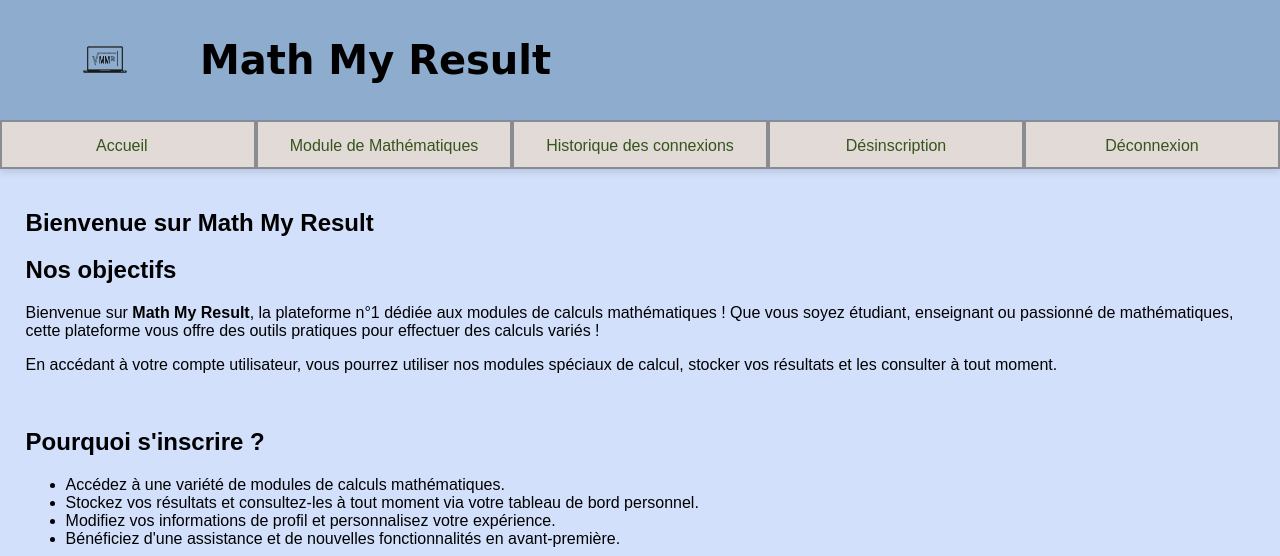
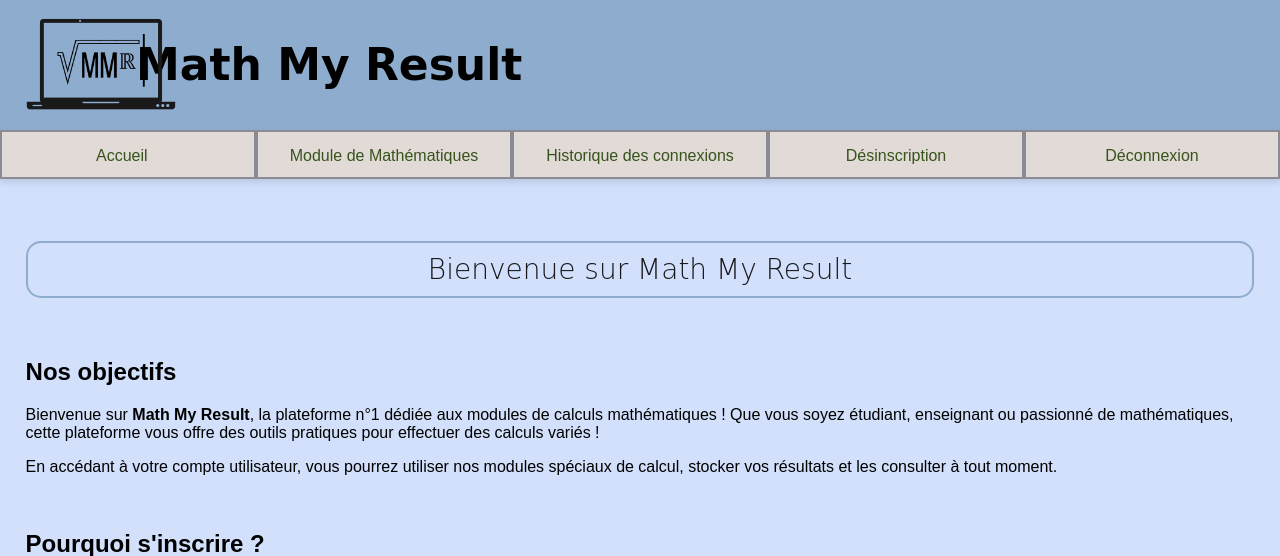
Before and after one commit to Andreadlc/SAE_Semestre_3, a PHP site: page /accueil.php in a window 1280 px wide. Shown: the top 556 px of the page. Run offline with PHP 8.4, Linux system fonts and the light colour scheme; the visitor is signed in with stand-in values (Sample User, id 1); some libraries are stand-ins or nearby versions; some web fonts are replaced.

Commit message:
Modification de l'interface visuelle et esthétique de l'acceuil

```diff
--- a/src/php/css/style.css
+++ b/src/php/css/style.css
@@ -2,35 +2,34 @@
     font-family: "Raleway";
     src: url("fonts/Raleway/static/Raleway-Regular.ttf");
 }
-
 @font-face {
     font-family: "Lobster";
     src: url("fonts/Lobster/Lobster-Regular.ttf");
 }
-
 @font-face {
     font-family: "Cutive Mono";
     src: url("fonts/Cutive_Mono/CutiveMono-Regular.ttf");
 }
-
 /* Classes pour les polices spécifiques */
 .Cuti, .cuti2 {
     font-family: "Cutive Mono", monospace;
 }
-
 .lobster2, .lobster {
     font-family: "Lobster", cursive;
 }
-
 .raleway2, .raleway {
     font-family: "Raleway", sans-serif;
 }
+
 
 
 html, body {
     height: 100%; /* Permet au body de s'étendre sur toute la hauteur de la fenêtre */
     margin: 0; /* Supprime les marges par défaut */
 }
+
+
+
 /* Styles de base */
 body {
     margin: 0;
@@ -39,28 +38,25 @@ body {
     display: flex;
     flex-direction: column;
     min-height: 100vh; /* Assure que la page occupe toute la hauteur de l'écran */
-
 }
-
 header {
     display: flex;
     background-color: #8EACCD;
     align-items: center;
     padding: 10px;
 }
-
-header > img {
-    margin-left: 5%;
-    width: 64px;
-    height: 64px;
+#imgNav {
+    position: absolute;
+    left: 0;
+    margin-left: 2%;
+    width: 150px;
+    height: 150px;
 }
-
-header > h1 {
-    font-size: 2.5rem;
-    margin-left: 5%;
+#nomSite {
+    font-size: 2.75rem;
+    margin-left: 10%;
     font-family: "Lobster", cursive;
 }
-
 nav {
     width: 100%;
     background-color: #E2DAD6;
@@ -69,8 +65,6 @@ nav {
     z-index: 10;
     box-shadow: 0px 4px 6px rgba(0, 0, 0, 0.1); /* Ajoute une ombre pour plus de style */
 }
-
-
 nav a {
     font-family: "Raleway", sans-serif;
     display: block;
@@ -80,7 +74,6 @@ nav a {
     border-bottom: 2px solid transparent;
     border-top: 5px solid transparent;
 }
-
 nav ul {
     list-style-type: none;
     padding: 0;
@@ -89,23 +82,19 @@ nav ul {
     justify-content: center;
     flex-wrap: wrap;
 }
-
 nav ul li {
     position: relative;
     flex: 1;
     text-align: center;
     border: 2px solid #898b95; /* Contour de 2px avec couleur bleue */
 }
-
 nav a:hover {
     color: #4D3D3D;
     border-top: 5px solid #E2DAD6;
 }
-
 nav ul li:hover .sous {
     display: block;
 }
-
 .sous {
     display: none;
     background-color: #FEF9D9;
@@ -113,28 +102,35 @@ nav ul li:hover .sous {
     width: 100%;
     z-index: 1000;
 }
-
 .sous li {
     width: 100%;
     text-align: center;
 }
-
 .deroulant > a::after {
     content: " ▼";
     font-size: 12px;
 }
-
 main {
     padding: 20px 2%;
     flex: 1;
-
 }
-
+#messBienv {
+    text-align: center;
+    border: 2px solid #8EACCD;
+    border-radius: 15px;
+    padding: 10px;   /* Espace entre le texte et la bordure */
+    width: auto;
+    margin-top: 42px;
+    margin-bottom: 60px;
+    font-size: 28px;
+    font-family: "Lobster", cursive;
+    font-weight: lighter;
+    color: #1A181B;
+}
 main > h2 {
     margin-top: 50px;
     font-family: "Lobster", cursive;
 }
-
 main > .ticket {
     border-radius: 15px;
     background-color: #eaeaea;
@@ -144,12 +140,10 @@ main > .ticket {
     margin-bottom: 20px;
     box-shadow: 0px 4px 6px rgba(0, 0, 0, 0.1);
 }
-
 video {
     max-width: 100%;
     height: auto;
 }
-
 footer {
     text-align: center;
     color: #333333; /* Texte sombre */
@@ -157,28 +151,26 @@ footer {
     padding: 20px;
     margin-top: auto;
 }
-
 footer > p {
     margin: 0;
     font-family: "Raleway", sans-serif;
 }
-
 table {
     width: 100%;
     margin: 20px 0;
     border-collapse: collapse;
 }
-
 th, td {
     padding: 10px;
     text-align: center;
     border: 1px solid darkgray;
 }
-
 th {
     background-color: #8EACCD;
     color: #333;
 }
+
+
 
 /* Style général pour le formulaire */
 form {
@@ -193,6 +185,8 @@ form {
     border-radius: 8px;
 }
 
+
+
 /* Style pour les labels */
 form label {
     font-family: "Raleway", sans-serif;
@@ -200,6 +194,8 @@ form label {
     margin-bottom: 5px;
     color: #333;
 }
+
+
 
 /* Style pour les champs d'entrée */
 form input[type="text"],
@@ -221,6 +217,7 @@ form textarea {
 }
 
 
+
 /* Focus sur les champs */
 form input[type="text"]:focus,
 form input[type="password"]:focus,
@@ -228,7 +225,6 @@ form input[type="email"]:focus {
     border-color: #8EACCD;
     outline: none;
 }
-
 /* Style pour le bouton */
 form input[type="submit"] {
     font-family: "Raleway", sans-serif;
@@ -241,12 +237,10 @@ form input[type="submit"] {
     cursor: pointer;
     transition: background-color 0.3s ease-in-out;
 }
-
 /* Effet hover sur le bouton */
 form input[type="submit"]:hover {
     background-color: #2c4315;
 }
-
 form button[type="submit"]{
     font-family: "Raleway", sans-serif;
     font-size: 1rem;
@@ -258,11 +252,12 @@ form button[type="submit"]{
     cursor: pointer;
     transition: background-color 0.3s ease-in-out;
 }
-
 /* Effet hover sur le bouton */
 form button[type="submit"]:hover {
     background-color: #2c4315;
 }
+
+
 
 /* Style pour le fieldset */
 fieldset {
@@ -276,6 +271,7 @@ fieldset {
 }
 
 
+
 /* Style pour la légende */
 legend {
     font-family: "Lobster", cursive;
@@ -285,19 +281,19 @@ legend {
     text-align: center;
     width: auto; /* Pour éviter un comportement étrange */
 }
+
+
+
 /* Style pour le login */
 .login-container {
     margin: auto;
     width: 50%;
     padding: 20px;
-
 }
-
 .login-container p {
     text-align: center;
     margin-bottom: 10px;
 }
-
 .success-message {
     color: #006400;
     font-weight: bold;
@@ -311,8 +307,6 @@ legend {
     text-align: center;
     margin-bottom: 10px;
 }
-
-
 .container {
     text-align: center;
     margin-top: 100px;
@@ -330,6 +324,9 @@ legend {
     margin-left: auto;
     margin-right: auto;
 }
+
+
+
 .success_delete {
     color: #006400;
     font-weight: bold;
@@ -338,20 +335,19 @@ legend {
     color: #b22222;
     font-weight: bold;
 }
+
+
 /* historique module */
-
 .historique_module {
     margin: 20px;
     font-family: Arial, sans-serif;
 }
-
 .historique_module h1 {
     text-align: center;
     font-size: 24px;
     color: #333;
     margin-bottom: 20px;
 }
-
 .historique_module table {
     width: 100%;
     border-collapse: collapse;
@@ -359,7 +355,6 @@ legend {
     background-color: #f9f9f9;
     box-shadow: 0px 4px 6px rgba(0, 0, 0, 0.1);
 }
-
 .historique_module th, .historique_module td {
     border: 1px solid #ddd;
     padding: 10px;
@@ -367,28 +362,22 @@ legend {
     font-size: 14px;
     color: #555;
 }
-
 .historique_module th {
     background-color: #006400;
     color: white;
     text-transform: uppercase;
 }
-
 .historique_module tr:nth-child(even) {
     background-color: #f2f2f2;
 }
-
 .historique_module tr:hover {
     background-color: #ddd;
 }
-
 .historique_module p {
     text-align: center;
     font-size: 16px;
     color: #403f3f;
 }
-
-
 #csv_file {
     width: 100%;
     padding: 8px;
@@ -397,9 +386,6 @@ legend {
     border-radius: 4px;
     box-sizing: border-box;
 }
-
-
-
 .log-container {
     width: 80%; /* Limite la largeur à 80% de la page */
     max-width: 55%; /* Fixe une largeur maximale */
@@ -419,20 +405,21 @@ legend {
     font-weight: bold;
 }
 
+
+
 /* Responsive */
 @media (max-width: 480px) {
     form {
         width: 90%;
     }
-
     legend {
         font-size: 1.25rem;
     }
-
     form input[type="submit"] {
         font-size: 0.9rem;
     }
 }
+
 
 
 /* Média queries pour rendre la page responsive */
@@ -441,30 +428,24 @@ legend {
         flex-direction: column;
         text-align: center;
     }
-
     header > img {
         margin: 0 auto;
         width: 48px;
         height: 48px;
     }
-
     header > h1 {
         font-size: 2rem;
         margin: 10px 0;
     }
-
     nav ul {
         flex-direction: column;
     }
-
     nav ul li {
         width: 100%;
     }
-
     main {
         padding: 10px;
     }
-
     main > .math {
         width: 100%;
     }
@@ -487,13 +468,15 @@ legend {
         font-size: 0.875rem;
     }
 }
+
+
+
 /* Responsive historique modul */
 @media screen and (max-width: 768px) {
     .historique_module table {
         width: 100%;
         font-size: 12px;
     }
-
     .historique_module th, .historique_module td {
         padding: 8px;
     }
@@ -503,18 +486,15 @@ legend {
     .historique_module table, .historique_module thead, .historique_module tbody, .historique_module th, .historique_module td, .historique_module tr {
         display: block;
     }
-
     .historique_module th {
         display: none;
     }
-
     .historique_module td {
         border: none;
         padding: 10px;
         position: relative;
         text-align: left;
     }
-
     .historique_module td:before {
         content: attr(data-label);
         position: absolute;
--- a/src/php/includes/main.html
+++ b/src/php/includes/main.html
@@ -1,7 +1,8 @@
 <main>
     <!-- Section Présentation -->
     <section id="presentation">
-        <h1>Bienvenue sur Math My Result</h1>
+        <h1 id='messBienv'>Bienvenue sur Math My Result</h1>
+
         <h2>Nos objectifs</h2>
         <p>Bienvenue sur <b>Math My Result</b>, la plateforme n°1 dédiée aux modules de calculs mathématiques !  Que vous soyez étudiant, enseignant ou passionné de mathématiques, cette plateforme vous offre des outils pratiques pour effectuer des calculs variés !</p>
         <p>En accédant à votre compte utilisateur, vous pourrez utiliser nos modules spéciaux de calcul, stocker vos résultats et les consulter à tout moment.</p>
@@ -18,7 +19,7 @@
         </ul>
 
         <br>
-        <br>
+
 
         <!-- Section Exemple de module -->
         <div class="math">
@@ -31,10 +32,14 @@
     <!-- Section vidéo de présentation -->
     <section id="video">
         <h3>Vidéo de présentation</h3>
-        <video width="720px" controls poster="video/miniature.jpg">
-            <source src="video/demo_2.mp4" type="video/mp4">
-            Votre navigateur ne supporte pas la lecture vidéo.
-        </video>
+        <iframe
+                width="720"
+                height="405"
+                src="https://www.youtube.com/embed/lqU2MGVc7gU"
+                title="YouTube video player"
+                allow="accelerometer; autoplay; clipboard-write; encrypted-media; gyroscope; picture-in-picture"
+                allowfullscreen>
+        </iframe>
         <p>Découvrez dans cette vidéo les fonctionnalités et les avantages de vous inscrire sur notre plateforme.</p>
     </section>
 
--- a/src/php/includes/nav_bar.php
+++ b/src/php/includes/nav_bar.php
@@ -6,8 +6,8 @@ session_start(); // Nécessaire pour accéder à $_SESSION
 
 
 <header>
-    <img src="img/logo.png" alt="Logo du site">
-    <h1>Math My Result</h1>
+    <img id='imgNav' src="img/logoBig.png" alt="Logo du site">
+    <h1 id='nomSite'>Math My Result</h1>
 </header>
 
 <nav>
```
Also changed, not shown: src/php/img/logoBig.png (added).
